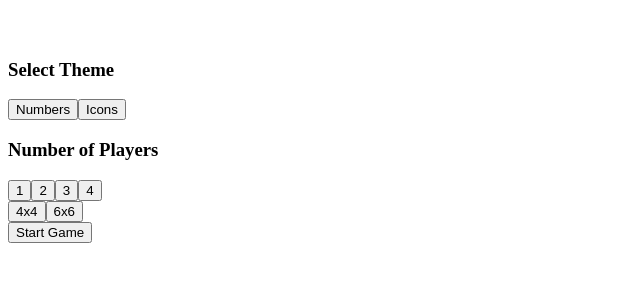
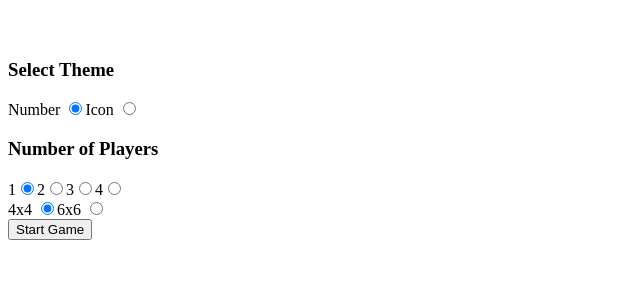
Before and after one commit to JorgeAMendoza/memory-game, a React (Create React App) app: page / in a window 1280 px wide. Shown: the top 300 px of the page, without its empty margins (0-640 px from the left). Built offline with nearby package versions, Linux system fonts and the light colour scheme.

Commit message:
set form state to prepare game data context when the submit button is clicked

```diff
--- a/src/components/GameStart/GameStart.tsx
+++ b/src/components/GameStart/GameStart.tsx
@@ -1,6 +1,22 @@
+import { useState } from 'react';
 import whiteLogo from '../../assets/logo-white.svg';
 
+type GameType = 'Number' | 'Icon';
+type NumOfPlayers = 1 | 2 | 3 | 4;
+type GridSize = '4x4' | '6x6';
+
 const GameStart = () => {
+  const [gameType, setGameType] = useState<GameType>('Number');
+  const [numPlayers, setNumPlayers] = useState<NumOfPlayers>(1);
+  const [gridSize, setGridSize] = useState<GridSize>('4x4');
+
+  const startGame = (e: React.FormEvent<HTMLFormElement>) => {
+    e.preventDefault();
+    console.log(
+      'starting game, or really, set context and direct to next page'
+    );
+  };
+
   return (
     <div>
       <header>
@@ -8,32 +24,75 @@ const GameStart = () => {
       </header>
 
       <main>
+        <form onSubmit={startGame}>
           <section>
             <h3>Select Theme</h3>
             <div>
-            <button>Numbers</button>
-            <button>Icons</button>
+              <label>
+                Number{' '}
+                <input
+                  type="radio"
+                  name="gameType"
+                  checked={gameType === 'Number' ? true : false}
+                  onChange={() => setGameType('Number')}
+                />
+              </label>
+
+              <label>
+                Icon{' '}
+                <input
+                  type="radio"
+                  name="gameType"
+                  onChange={() => setGameType('Icon')}
+                />
+              </label>
             </div>
           </section>
 
           <section>
             <h3>Number of Players</h3>
             {[1, 2, 3, 4].map((num) => (
-            <button key={num}>{num}</button>
+              <label key={num}>
+                {num}
+                <input
+                  type="radio"
+                  onChange={() => setNumPlayers(num as NumOfPlayers)}
+                  checked={numPlayers === num ? true : false}
+                  name="numPlayers"
+                />
+              </label>
             ))}
           </section>
 
           <section>
             <div>
-            <button>4x4</button>
-            <button>6x6</button>
+              <label>
+                4x4{' '}
+                <input
+                  type="radio"
+                  name="gridSize"
+                  checked={gridSize === '4x4' ? true : false}
+                  onChange={() => setGridSize('4x4')}
+                />
+              </label>
+              <label>
+                6x6{' '}
+                <input
+                  type="radio"
+                  name="gridSize"
+                  onChange={() => setGridSize('6x6')}
+                />
+              </label>
             </div>
           </section>
 
           <button>Start Game</button>
+        </form>
       </main>
     </div>
   );
 };
 
+// focus on settign up the state of the game start meaning that each button click needs to set up some data, and at teh end we need to set the context state of the application.
+
 export default GameStart;
```
Also changed, not shown: 1 other file (tests, documents, lock files or other folders). Lines whose indentation alone changed are shown as unchanged.
